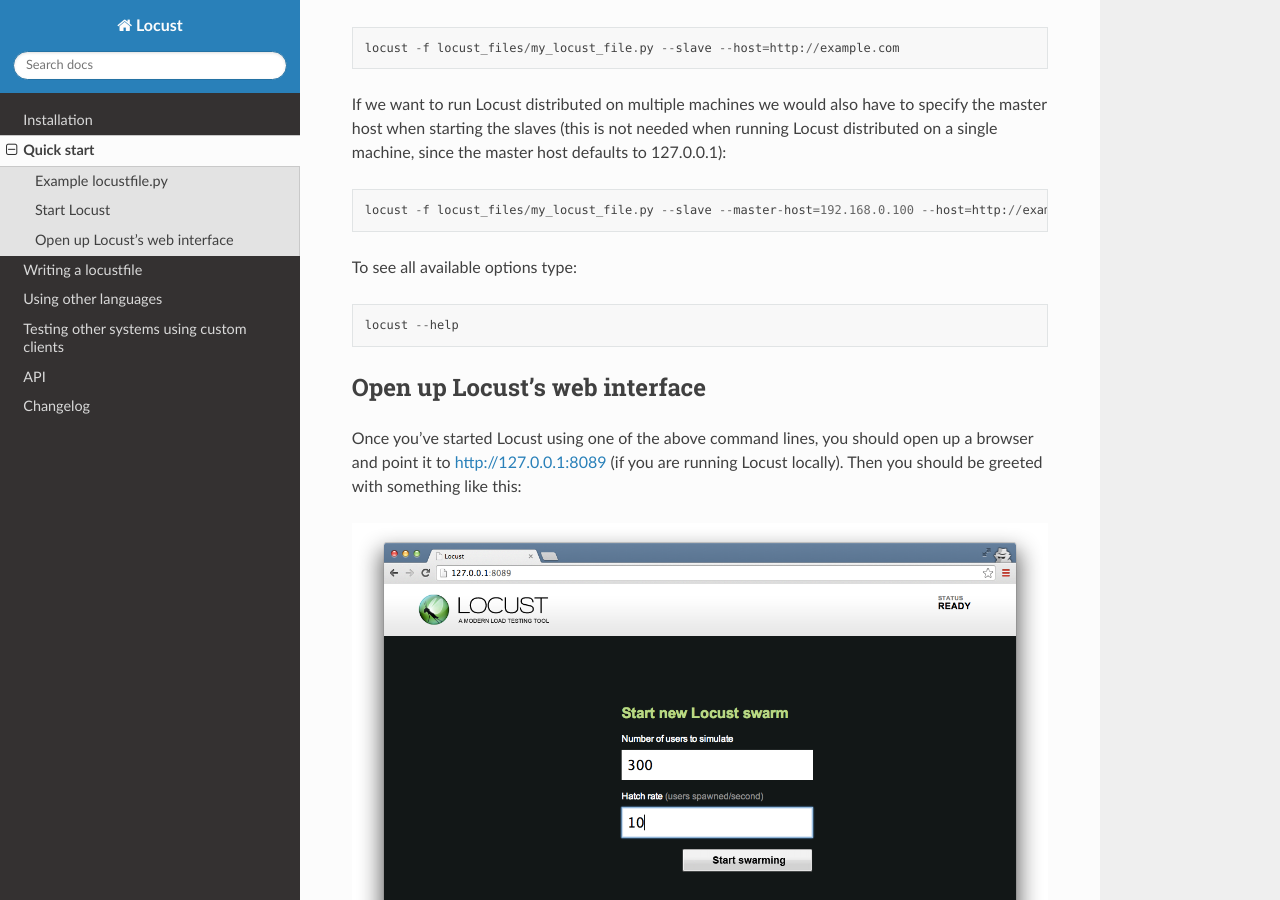
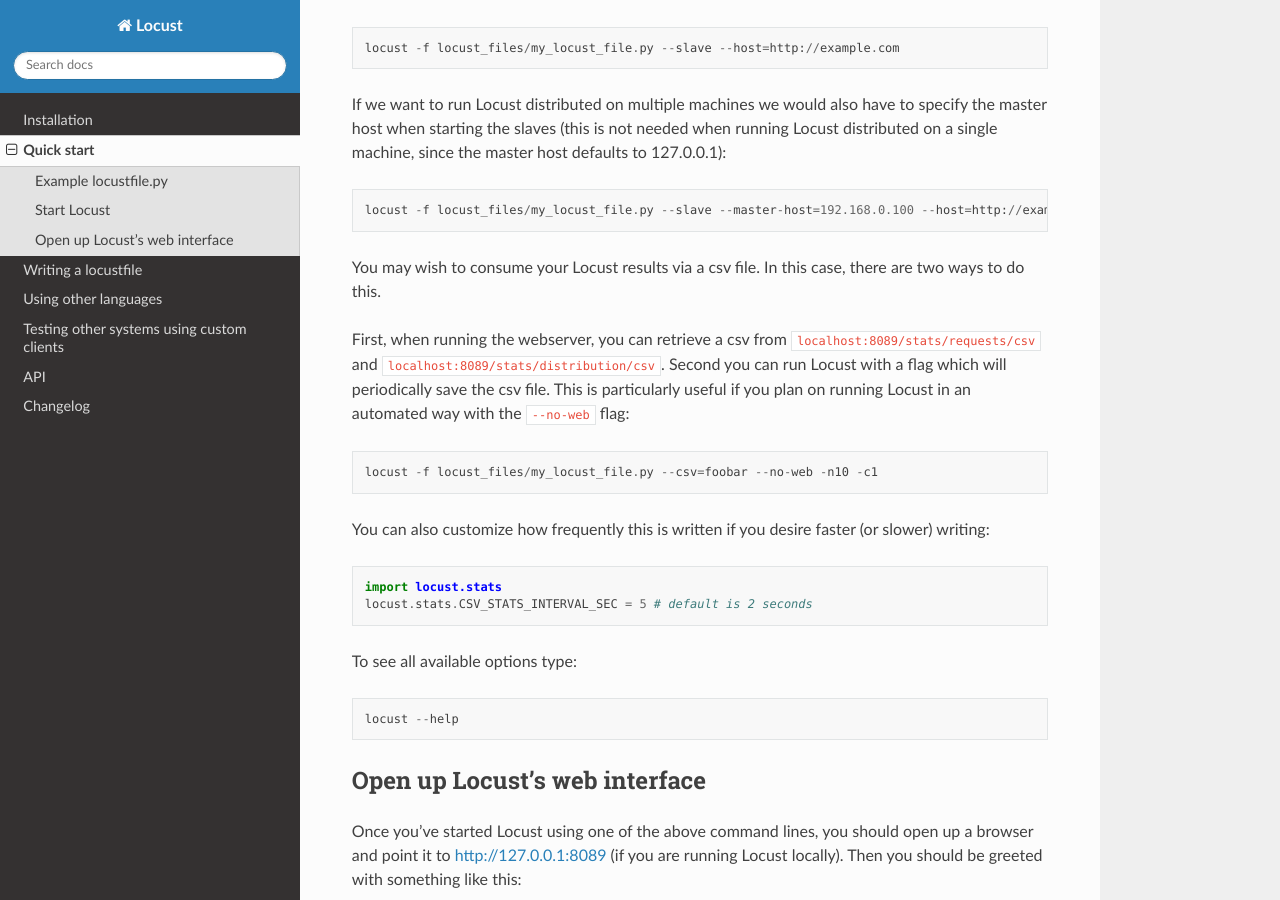
Before and after one commit to locustio/locust, a Sphinx documentation site: the page built from docs/quickstart.rst, in a window 1280 px wide and 900 px high, scrolled down 1973 px. Built offline with Sphinx 7.4.7 and the Read the Docs theme 2.0.0, drawn with Linux system fonts in a browser that asks for light colours; pages that are not in the unit, such as notebooks, are missing from menus.

Commit message:
CSV flag, review comments

```diff
--- a/docs/quickstart.rst
+++ b/docs/quickstart.rst
@@ -101,6 +101,20 @@
 
     locust -f locust_files/my_locust_file.py --slave --master-host=192.168.0.100 --host=http://example.com
 
+You may wish to consume your Locust results via a csv file. In this case, there are two ways to do this.
+
+First, when running the webserver, you can retrieve a csv from ``localhost:8089/stats/requests/csv`` and ``localhost:8089/stats/distribution/csv``.
+Second you can run Locust with a flag which will periodically save the csv file. This is particularly useful
+if you plan on running Locust in an automated way with the ``--no-web`` flag::
+
+    locust -f locust_files/my_locust_file.py --csv=foobar --no-web -n10 -c1
+
+You can also customize how frequently this is written if you desire faster (or slower) writing::
+
+
+    import locust.stats
+    locust.stats.CSV_STATS_INTERVAL_SEC = 5 # default is 2 seconds
+
 .. note::
 
 To see all available options type::
```
Also changed, not shown: 2 other files.
